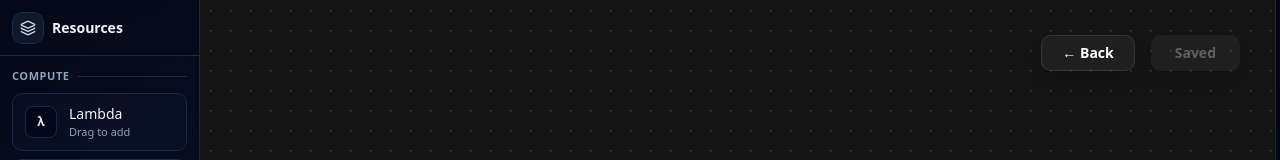
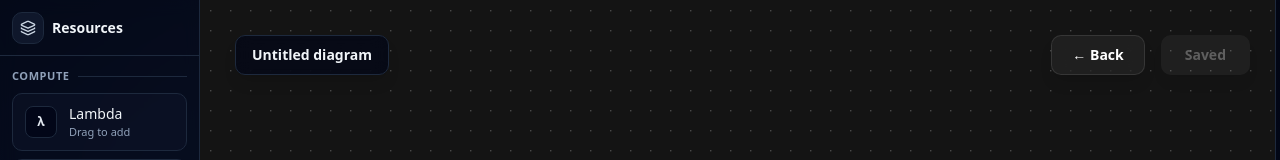
Before and after one commit to Alberta2514640/clutter, a Next.js app in the folder frontend/clutter/: page /projects/1/diagram/1 in a window 1280 px wide. Shown: the top 160 px of the page. Built offline with nearby package versions, Linux system fonts and the light colour scheme; no server answers.

Commit message:
change  + added change name in diagram  + added name in store  +  minor issue in npm

```diff
--- a/frontend/clutter/package.json
+++ b/frontend/clutter/package.json
@@ -46,6 +46,7 @@
     "@types/react": "^19",
     "@types/react-dom": "^19",
     "babel-plugin-react-compiler": "1.0.0",
+    "baseline-browser-mapping": "^2.9.19",
     "eslint": "^9",
     "eslint-config-next": "16.0.1",
     "jsdom": "^27.1.0",
--- a/frontend/clutter/src/app/(diagram)/projects/[projectId]/diagram/[diagramId]/_components/DiagramEditor.tsx
+++ b/frontend/clutter/src/app/(diagram)/projects/[projectId]/diagram/[diagramId]/_components/DiagramEditor.tsx
@@ -23,6 +23,7 @@ import { useDiagram, useUpdateDiagramData } from "@/lib/features/diagram/hooks";
 import type { DiagramEdge, DiagramNode } from "@/lib/features/diagram/types";
 import { useDiagramEditor, useDiagramEditorActions } from "@/lib/features/diagram/uiStore";
 import { useMe } from "@/lib/features/user/hooks";
+import { useRouter } from "next/navigation";
 
 export type PaletteItem = {
   label: string;
@@ -32,24 +33,19 @@ export type PaletteItem = {
 const DND_MIME = "application/x-palette-item";
 
 export default function DiagramEditor({ projectId, diagramId }: { projectId: string; diagramId: string }) {
+  const router = useRouter();
+
   const meQ = useMe();
   const token = meQ.data?.token ?? null;
 
   const { screenToFlowPosition } = useReactFlow();
 
-  // ---------------------------
-  // Server state (React Query)
-  // ---------------------------
   const diagramQ = useDiagram(token, projectId, diagramId);
+  console.log(diagramQ.data)
   const saveM = useUpdateDiagramData(token);
 
-  // ---------------------------
-  // Editor draft state (Zustand)
-  // ---------------------------
   const editor = useDiagramEditor(diagramId);
-  const { ensure, hydrateFromServer, setNodes, setEdges, setNodesWithoutDirty, setEdgesWithoutDirty, markClean } = useDiagramEditorActions();
-
-  console.log(editor)
+  const { ensure, reset,  hydrateFromServer, setNodes, setEdges, setNodesWithoutDirty, setEdgesWithoutDirty, setName, markClean } = useDiagramEditorActions();
 
   useEffect(() => {
     ensure(diagramId);
@@ -61,17 +57,28 @@ export default function DiagramEditor({ projectId, diagramId }: { projectId: str
 
     hydrateFromServer(
       diagramId,
+      diagramQ.data.name ?? "",
       diagramQ.data.uiLayout?.nodes ?? [],
       diagramQ.data.uiLayout?.edges ?? []
     );
   }, [diagramId, diagramQ.data, hydrateFromServer]);
 
+
   const nodes = useMemo(() => editor?.nodes ?? [], [editor?.nodes]);
   const edges = useMemo(() => editor?.edges ?? [], [editor?.edges]);
+  const name = editor?.name ?? "";
   const dirty = !!editor?.dirty;
 
   const isLoading = diagramQ.isLoading;
   const isSaving = saveM.isPending;
+
+  const onBack = React.useCallback(() => {
+    // Optional: guard if you don't want accidental loss
+    if (dirty && !confirm("You have unsaved changes. Leave without saving?")) return;
+
+    reset(diagramId);
+    router.back();
+  }, [dirty, reset, diagramId, router]);
 
   // React Flow registry
   const nodeTypes = useMemo<NodeTypes>(
@@ -166,19 +173,16 @@ export default function DiagramEditor({ projectId, diagramId }: { projectId: str
   const onSave = useCallback(async () => {
     if (!token) return;
 
-    // backend requires name; take it from the diagram detail
-    const name = diagramQ.data?.name ?? "UpdatedWithNodes";
-
     await saveM.mutateAsync({
       projectId,
       diagramId,
-      name,
+      name: editor?.name?.trim() || "Untitled diagram",
       nodes,
       edges,
     });
 
     markClean(diagramId);
-  }, [token, saveM, projectId, diagramId, diagramQ.data?.name, nodes, edges, markClean]);
+  }, [token, saveM, projectId, diagramId, editor?.name, nodes, edges, markClean]);
 
   return (
     <div className="h-screen w-screen overflow-hidden">
@@ -199,8 +203,8 @@ export default function DiagramEditor({ projectId, diagramId }: { projectId: str
             snapToGrid
             snapGrid={[20, 20]}
           >
-            <Panel position="top-right">
-              <TopNav onSave={onSave} dirty={dirty} isSaving={isSaving} />
+            <Panel position="top-left" className="w-full pr-5" >
+              <TopNav diagramName={name} onNameChange={(n) => setName(diagramId, n)} onSave={onSave} onBack={onBack} dirty={dirty} isSaving={isSaving} />
             </Panel>
 
             <Background variant={BackgroundVariant.Dots} gap={20} size={1.5} />
--- a/frontend/clutter/src/app/(diagram)/projects/[projectId]/diagram/[diagramId]/_components/TopNav.tsx
+++ b/frontend/clutter/src/app/(diagram)/projects/[projectId]/diagram/[diagramId]/_components/TopNav.tsx
@@ -1,18 +1,104 @@
 "use client";
 
 import { Button } from "@/components/ui/button";
-import { useRouter } from "next/navigation";
+import { useCallback, useEffect, useRef, useState } from "react";
 
-export default function TopNav({ onSave, onBack, dirty, isSaving, }: { onSave: () => void; onBack?: () => void; dirty: boolean; isSaving?: boolean; }) {
-  const router = useRouter();
+type TopNavProps = {
+  diagramName: string;
+  onNameChange: (nextName: string) => void;
+  onSave: () => void;
+  onBack?: () => void;
+  dirty: boolean;
+  isSaving?: boolean;
+  nameDisabled?: boolean;
+};
 
+export default function TopNav({diagramName, onNameChange, onSave, onBack, dirty, isSaving, nameDisabled}: TopNavProps) {
   const canSave = dirty && !isSaving;
 
+  const [isEditing, setIsEditing] = useState(false);
+  const [draft, setDraft] = useState(""); // only meaningful while editing
+  const inputRef = useRef<HTMLInputElement | null>(null);
+
+  // focus when we enter edit mode
+  useEffect(() => {
+    if (!isEditing) return;
+    queueMicrotask(() => {
+      inputRef.current?.focus();
+      inputRef.current?.select();
+    });
+  }, [isEditing]);
+
+  const startEdit = useCallback(() => {
+    if (nameDisabled) return;
+    setDraft(diagramName);   // initialize from store at the moment editing begins
+    setIsEditing(true);
+  }, [diagramName, nameDisabled]);
+
+  const commit = useCallback(() => {
+    const next = draft.trim();
+
+    // empty => revert
+    if (!next) {
+      setIsEditing(false);
+      return;
+    }
+
+    if (next !== diagramName) {
+      onNameChange(next);
+    }
+    setIsEditing(false);
+  }, [draft, diagramName, onNameChange]);
+
+  const cancel = useCallback(() => {
+    setIsEditing(false);
+  }, []);
+
   return (
-    <div className="flex justify-end gap-4 px-5 py-5">
+    <div className="flex items-center justify-between gap-4 px-5 py-5">
+      {/* Left: Diagram name (click to edit) */}
+      <div className="min-w-0">
+        {!isEditing ? (
+          <button
+            type="button"
+            disabled={!!nameDisabled}
+            onClick={startEdit}
+            className={[
+              // Palette-like styling
+              "h-10 max-w-[420px] truncate rounded-lg border border-slate-800 bg-slate-950/70 px-4",
+              "text-sm font-semibold text-slate-100 shadow-lg backdrop-blur-sm",
+              "transition-colors hover:bg-slate-900/70",
+              "disabled:cursor-not-allowed disabled:opacity-60",
+            ].join(" ")}
+            title="Click to rename"
+          >
+            {diagramName || "Untitled diagram"}
+          </button>
+        ) : (
+          <input
+            ref={inputRef}
+            value={draft}
+            onChange={(e) => setDraft(e.target.value)}
+            onBlur={commit}
+            onKeyDown={(e) => {
+              if (e.key === "Enter") commit();
+              if (e.key === "Escape") cancel();
+            }}
+            className={[
+              "h-10 w-[min(420px,60vw)] rounded-lg border border-slate-800 bg-slate-950/70 px-4",
+              "text-sm font-semibold text-slate-100 shadow-lg backdrop-blur-sm outline-none",
+              "focus:border-slate-700",
+            ].join(" ")}
+            placeholder="Diagram name"
+          />
+        )}
+      </div>
+
+      {/* Right: Back + Save */}
+      <div className="flex items-center gap-4">
         <Button
-        onClick={onBack ?? (() => router.back())}
-        className="rounded-lg border border-white/10 bg-white/5 px-5 py-2 text-sm font-semibold text-white shadow-lg backdrop-blur-sm transition-colors hover:bg-white/10"
+          onClick={onBack}
+          className="h-10 rounded-lg border border-white/10 bg-white/5 px-5 text-sm font-semibold text-white shadow-lg backdrop-blur-sm transition-colors hover:bg-white/10"
         >
           ← Back
         </Button>
@@ -21,7 +107,7 @@ export default function TopNav({ onSave, onBack, dirty, isSaving, }: { onSave: (
           onClick={onSave}
           disabled={!canSave}
           className={[
-          "px-6 py-2 rounded-lg font-semibold shadow-lg text-white",
+            "h-10 px-6 rounded-lg font-semibold shadow-lg text-white",
             canSave
               ? "bg-gradient-to-br from-teal-600 to-blue-600 hover:opacity-90"
               : "bg-white/10 text-white/60 cursor-not-allowed",
@@ -30,5 +116,6 @@ export default function TopNav({ onSave, onBack, dirty, isSaving, }: { onSave: (
           {isSaving ? "Saving…" : dirty ? "Save" : "Saved"}
         </Button>
       </div>
+    </div>
   );
 }
--- a/frontend/clutter/src/app/(diagram)/projects/[projectId]/diagram/[diagramId]/_components/nodes/AwsServiceNode.tsx
+++ b/frontend/clutter/src/app/(diagram)/projects/[projectId]/diagram/[diagramId]/_components/nodes/AwsServiceNode.tsx
@@ -1,6 +1,6 @@
 "use client";
 
-import type { NodeData } from "@/lib/stores/diagramStore";
+import { NodeData } from "@/lib/features/diagram/types";
 import { Handle, Position, type Node, type NodeProps } from "@xyflow/react";
 
 export default function AwsServiceNode({ data, selected }: NodeProps<Node<NodeData>>) {
--- a/frontend/clutter/src/lib/features/diagram/uiStore.ts
+++ b/frontend/clutter/src/lib/features/diagram/uiStore.ts
@@ -1,35 +1,49 @@
 import type { DiagramEdge, DiagramNode } from "@/lib/features/diagram/types";
 import { create } from "zustand";
 
-// Helper to create a hash of the current state
-// Hash is used to compare the local changes and the server state to limit saving api calls
-const getStateHash = (nodes: DiagramNode[], edges: DiagramEdge[]): string => {
-  return JSON.stringify({ nodes, edges });
+const getStateHash = (name: string, nodes: DiagramNode[], edges: DiagramEdge[]): string => {
+  return JSON.stringify({ name, nodes, edges });
 };
 
-type EditorState = {
-  byId: Record<
-    string,
-    {
+type DiagramEditorSlice = {
+  name: string;
   nodes: DiagramNode[];
   edges: DiagramEdge[];
   dirty: boolean;
   hydrated: boolean;
-      serverHash: string;
-    }
-  >;
+  serverHash: string; // hash of last-known server state (or last save)
+};
+
+type EditorState = {
+  byId: Record<string, DiagramEditorSlice>;
 };
 
 type EditorActions = {
   ensure: (diagramId: string) => void;
-  hydrateFromServer: (diagramId: string, nodes: DiagramNode[], edges: DiagramEdge[]) => void;
+
+  // now includes name
+  hydrateFromServer: (diagramId: string, name: string, nodes: DiagramNode[], edges: DiagramEdge[]) => void;
+
+  setName: (diagramId: string, name: string) => void;
+
   setNodes: (diagramId: string, nodes: DiagramNode[]) => void;
   setNodesWithoutDirty: (diagramId: string, nodes: DiagramNode[]) => void;
+
   setEdges: (diagramId: string, edges: DiagramEdge[]) => void;
   setEdgesWithoutDirty: (diagramId: string, edges: DiagramEdge[]) => void;
+
   markClean: (diagramId: string) => void;
   reset: (diagramId: string) => void;
 };
+
+const emptySlice = (): DiagramEditorSlice => ({
+  name: "",
+  nodes: [],
+  edges: [],
+  dirty: false,
+  hydrated: false,
+  serverHash: getStateHash("", [], []),
+});
 
 export const useDiagramEditorStore = create<{ state: EditorState; actions: EditorActions }>((set) => ({
   state: { byId: {} },
@@ -42,25 +56,19 @@ export const useDiagramEditorStore = create<{ state: EditorState; actions: Edito
             ...s.state,
             byId: {
               ...s.state.byId,
-              [diagramId]: {
-                nodes: [],
-                edges: [],
-                dirty: false,
-                hydrated: false,
-                serverHash: getStateHash([], []),
-              },
+              [diagramId]: emptySlice(),
             },
           },
         };
       }),
 
-    hydrateFromServer: (diagramId, nodes, edges) =>
+    hydrateFromServer: (diagramId, name, nodes, edges) =>
       set((s) => {
         const cur = s.state.byId[diagramId];
         // If user already made edits, don't clobber them.
         if (cur?.dirty) return s;
 
-        const serverHash = getStateHash(nodes, edges);
+        const serverHash = getStateHash(name, nodes, edges);
 
         return {
           state: {
@@ -68,6 +76,7 @@ export const useDiagramEditorStore = create<{ state: EditorState; actions: Edito
             byId: {
               ...s.state.byId,
               [diagramId]: {
+                name,
                 nodes,
                 edges,
                 dirty: false,
@@ -79,17 +88,31 @@ export const useDiagramEditorStore = create<{ state: EditorState; actions: Edito
         };
       }),
 
+    setName: (diagramId, name) =>
+      set((s) => {
+        const cur = s.state.byId[diagramId] ?? emptySlice();
+        const currentHash = getStateHash(name, cur.nodes, cur.edges);
+        const dirty = currentHash !== cur.serverHash;
+
+        return {
+          state: {
+            ...s.state,
+            byId: {
+              ...s.state.byId,
+              [diagramId]: {
+                ...cur,
+                name,
+                dirty,
+              },
+            },
+          },
+        };
+      }),
+
     setNodes: (diagramId, nodes) =>
       set((s) => {
-        const cur = s.state.byId[diagramId] ?? {
-          nodes: [],
-          edges: [],
-          dirty: false,
-          hydrated: false,
-          serverHash: getStateHash([], []),
-        };
-
-        const currentHash = getStateHash(nodes, cur.edges);
+        const cur = s.state.byId[diagramId] ?? emptySlice();
+        const currentHash = getStateHash(cur.name, nodes, cur.edges);
         const dirty = currentHash !== cur.serverHash;
 
         return {
@@ -108,37 +131,23 @@ export const useDiagramEditorStore = create<{ state: EditorState; actions: Edito
       }),
 
     setNodesWithoutDirty: (diagramId, nodes) =>
-      set((s) => ({
+      set((s) => {
+        const cur = s.state.byId[diagramId] ?? emptySlice();
+        return {
           state: {
             ...s.state,
             byId: {
               ...s.state.byId,
-            [diagramId]: {
-              ...(s.state.byId[diagramId] ?? {
-                nodes: [],
-                edges: [],
-                dirty: false,
-                hydrated: false,
-                serverHash: getStateHash([], []),
-              }),
-              nodes,
-              // Don't set dirty: true
+              [diagramId]: { ...cur, nodes },
             },
           },
-        },
-      })),
+        };
+      }),
 
     setEdges: (diagramId, edges) =>
       set((s) => {
-        const cur = s.state.byId[diagramId] ?? {
-          nodes: [],
-          edges: [],
-          dirty: false,
-          hydrated: false,
-          serverHash: getStateHash([], []),
-        };
-
-        const currentHash = getStateHash(cur.nodes, edges);
+        const cur = s.state.byId[diagramId] ?? emptySlice();
+        const currentHash = getStateHash(cur.name, cur.nodes, edges);
         const dirty = currentHash !== cur.serverHash;
 
         return {
@@ -157,33 +166,25 @@ export const useDiagramEditorStore = create<{ state: EditorState; actions: Edito
       }),
 
     setEdgesWithoutDirty: (diagramId, edges) =>
-      set((s) => ({
+      set((s) => {
+        const cur = s.state.byId[diagramId] ?? emptySlice();
+        return {
           state: {
             ...s.state,
             byId: {
               ...s.state.byId,
-            [diagramId]: {
-              ...(s.state.byId[diagramId] ?? {
-                nodes: [],
-                edges: [],
-                dirty: false,
-                hydrated: false,
-                serverHash: getStateHash([], []),
-              }),
-              edges,
-              // Don't set dirty: true
+              [diagramId]: { ...cur, edges },
             },
           },
-        },
-      })),
+        };
+      }),
 
     markClean: (diagramId) =>
       set((s) => {
         const cur = s.state.byId[diagramId];
         if (!cur) return s;
 
-        // Update server hash to current state after save
-        const serverHash = getStateHash(cur.nodes, cur.edges);
+        const serverHash = getStateHash(cur.name, cur.nodes, cur.edges);
 
         return {
           state: {
@@ -210,4 +211,5 @@ export const useDiagramEditorStore = create<{ state: EditorState; actions: Edito
 }));
 
 export const useDiagramEditor = (diagramId: string) => useDiagramEditorStore((s) => s.state.byId[diagramId]);
+
 export const useDiagramEditorActions = () => useDiagramEditorStore((s) => s.actions);
```
Also changed, not shown: 1 other file (tests, documents, lock files or other folders). Lines whose indentation alone changed are shown as unchanged.
